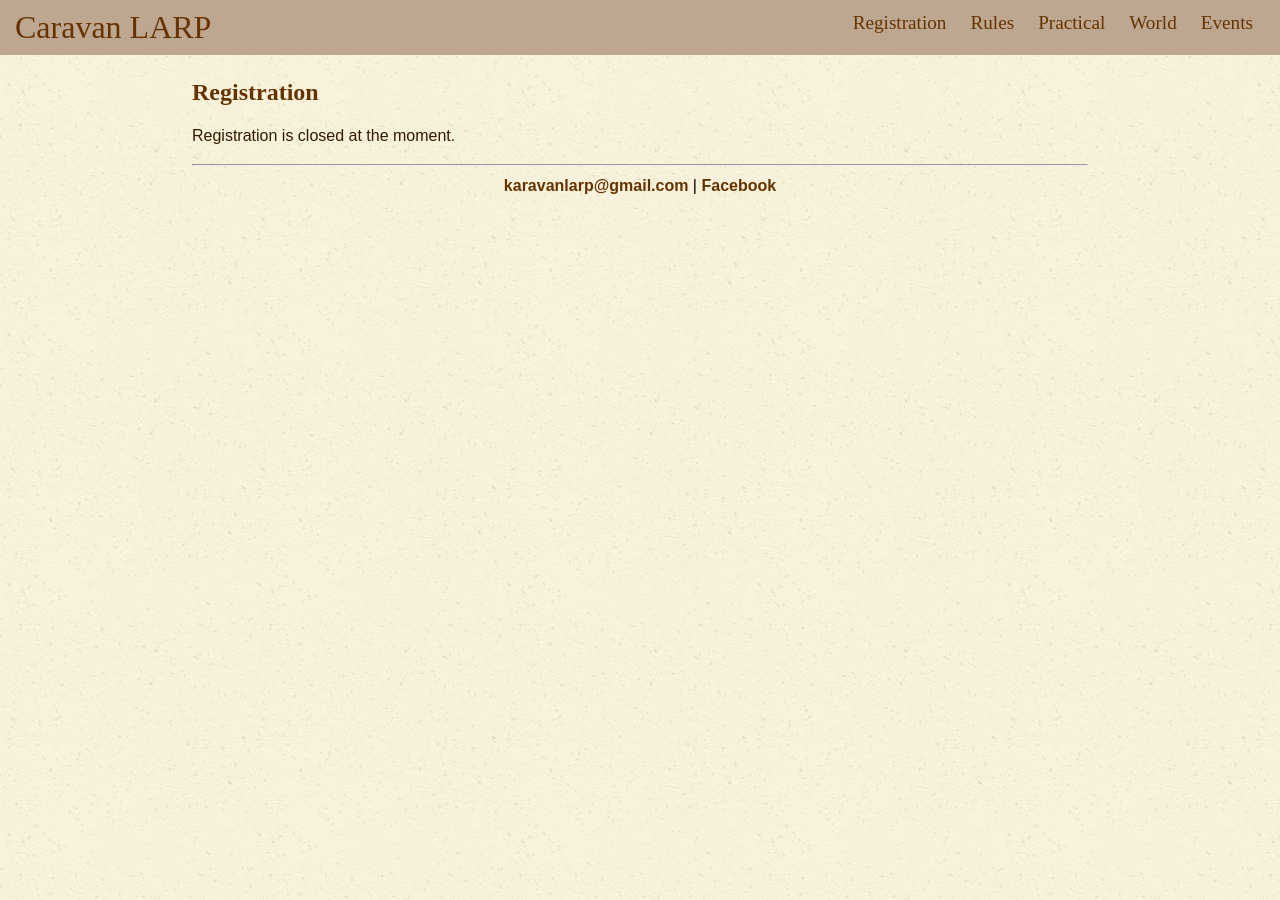
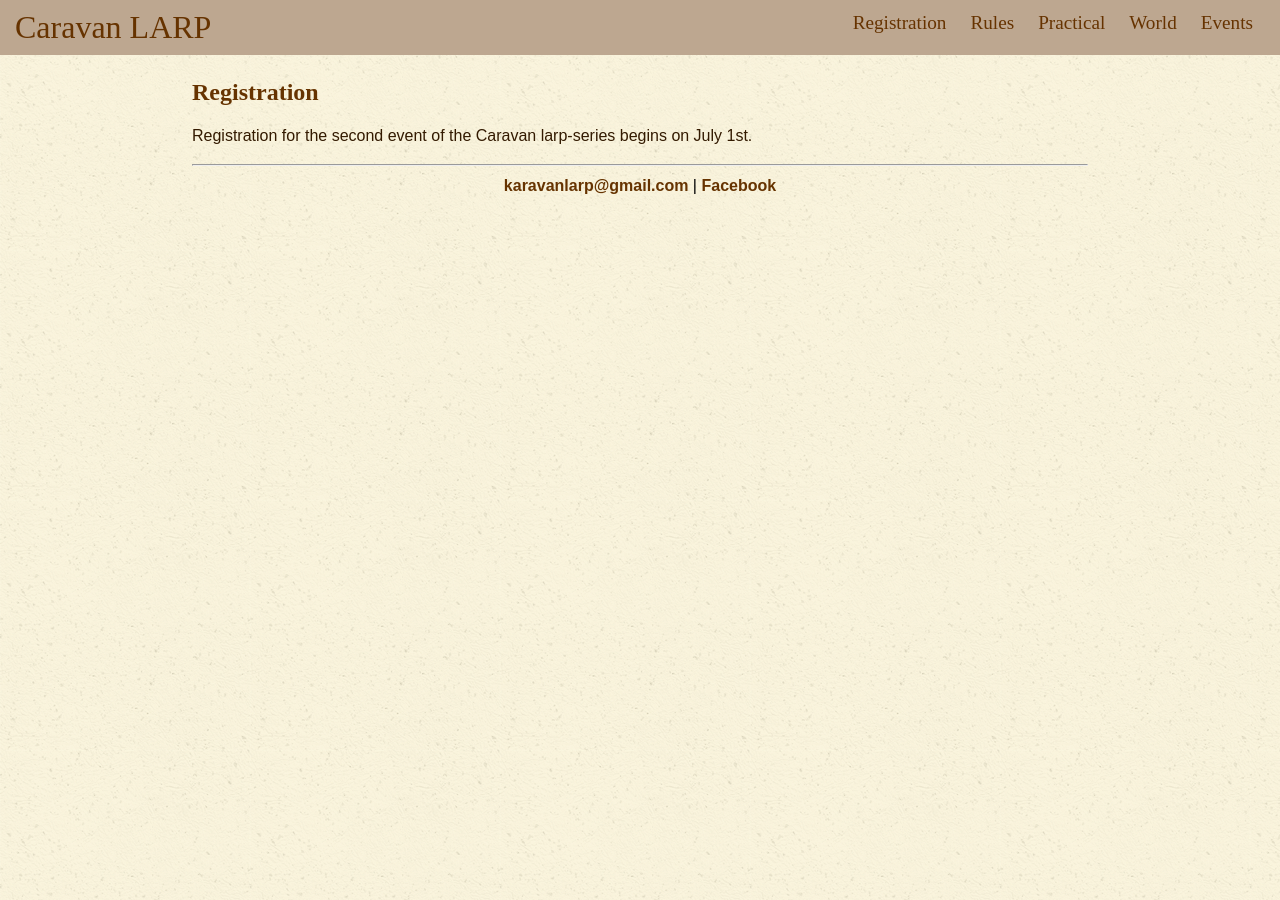
Before and after one commit to karavanlarp/karavanlarp.github.io, a Jekyll site: the page built from eng/reg/registration.md, in a window 1280 px wide. Built offline with Jekyll 4.4.1, drawn with Linux system fonts in a browser that asks for light colours; some web fonts are replaced.

Commit message:
reg
reg add

```diff
--- a/eng/reg/registration.md
+++ b/eng/reg/registration.md
@@ -4,4 +4,4 @@ title: Registration
 ---
 ## Registration
 
-Registration is closed at the moment.
+Registration for the second event of the Caravan larp-series begins on July 1st.
```
Also changed, not shown: est/reg/registration.md (+1 -1 lines).
